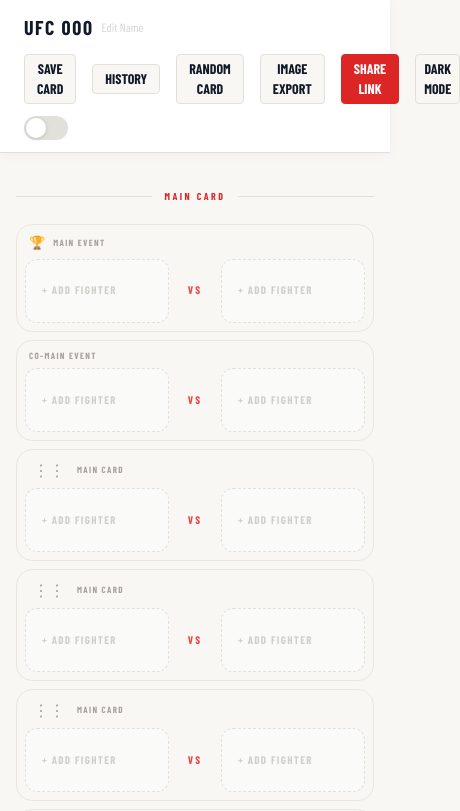
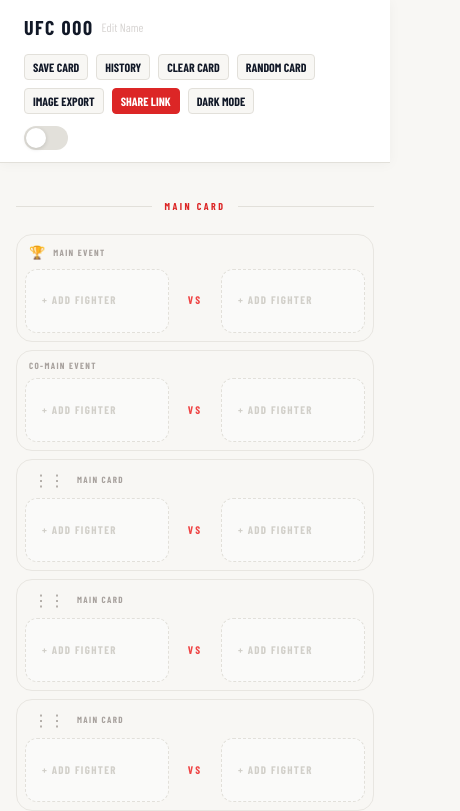
Before and after one commit to mariusmmj/ufcmaker, a React (Vite) app: page / in a window 390 px wide. Shown: the top 811 px of the page, 460 px wide, since content can reach past the window. Built offline with nearby package versions, Linux system fonts and the light colour scheme; a web font is replaced by a local one.

Commit message:
card clear function, champions stand out with gold colors

```diff
--- a/src/App.tsx
+++ b/src/App.tsx
@@ -4,6 +4,7 @@ import { FightRow } from './components/FightRow';
 import { FighterModal } from './components/FighterModal';
 import { FighterInfoModal } from './components/FighterInfoModal';
 import { SavedCardsModal } from './components/SavedCardsModal';
+import { SaveCardModal } from './components/SaveCardModal';
 import { CardStats } from './components/CardStats';
 import { useStore } from './store/useStore';
 import { encodeStateToUrl } from './utils/storage';
@@ -59,6 +60,8 @@ export default function App() {
     modal,
     infoModal,
     historyModalOpen,
+    saveModalOpen,
+    toastMessage,
     eventName,
     isDark,
     setEventName,
@@ -71,6 +74,7 @@ export default function App() {
     handleClear,
     toggleTitleFight,
     surpriseMe,
+    clearCard,
   } = useStore();
 
   const [editingName, setEditingName] = useState(false);
@@ -229,15 +233,10 @@ export default function App() {
         </span>
 
         {/* Templates and Theme Toggle */}
-        <div className="flex items-center gap-4">
+        <div className="flex flex-wrap items-center gap-2 md:gap-4">
           <button
-            onClick={() => {
-              const name = prompt('Enter card name:');
-                if (name) {
-                  useStore.getState().saveCurrentCard(name);
-                }
-              }}
-            className="text-sm px-3 py-1 rounded transition-colors font-bold uppercase"
+            onClick={() => useStore.getState().setSaveModalOpen(true)}
+            className="text-xs md:text-sm px-2 md:px-3 py-1 rounded transition-colors font-bold uppercase"
             style={{
               background: 'var(--bg-main)',
               color: 'var(--text-primary)',
@@ -249,7 +248,7 @@ export default function App() {
           </button>
           <button
             onClick={() => useStore.getState().setHistoryModalOpen(true)}
-            className="text-sm px-3 py-1 rounded transition-colors font-bold uppercase"
+            className="text-xs md:text-sm px-2 md:px-3 py-1 rounded transition-colors font-bold uppercase"
             style={{
               background: 'var(--bg-main)',
               color: 'var(--text-primary)',
@@ -260,8 +259,20 @@ export default function App() {
             History
           </button>
           <button
+            onClick={clearCard}
+            className="text-xs md:text-sm px-2 md:px-3 py-1 rounded transition-colors font-bold uppercase"
+            style={{
+              background: 'var(--bg-main)',
+              color: 'var(--text-primary)',
+              border: '1px solid var(--border-main)',
+              fontFamily: 'var(--font-condensed)',
+            }}
+          >
+            Clear Card
+          </button>
+          <button
             onClick={surpriseMe}
-            className="text-sm px-3 py-1 rounded transition-colors font-bold uppercase"
+            className="text-xs md:text-sm px-2 md:px-3 py-1 rounded transition-colors font-bold uppercase"
             style={{
               background: 'var(--bg-main)',
               color: 'var(--text-primary)',
@@ -273,7 +284,7 @@ export default function App() {
           </button>
           <button
             onClick={handleExport}
-            className="text-sm px-3 py-1 rounded transition-colors font-bold uppercase"
+            className="text-xs md:text-sm px-2 md:px-3 py-1 rounded transition-colors font-bold uppercase"
             style={{
               background: 'var(--bg-main)',
               color: 'var(--text-primary)',
@@ -284,7 +295,7 @@ export default function App() {
           </button>
           <button
             onClick={handleShare}
-            className="text-sm px-3 py-1 rounded transition-colors font-bold relative uppercase"
+            className="text-xs md:text-sm px-2 md:px-3 py-1 rounded transition-colors font-bold relative uppercase"
             style={{
               background: 'var(--accent-color)',
               color: '#fff',
@@ -295,7 +306,7 @@ export default function App() {
           </button>
           <button
             onClick={() => setIsDark(!isDark)}
-            className="text-sm px-2 py-1 rounded transition-colors font-bold uppercase"
+            className="text-xs md:text-sm px-2 md:px-3 py-1 rounded transition-colors font-bold uppercase"
             style={{
               background: 'var(--bg-main)',
               color: 'var(--text-primary)',
@@ -445,6 +456,22 @@ export default function App() {
       )}
 
       {historyModalOpen && <SavedCardsModal />}
+
+      {saveModalOpen && <SaveCardModal />}
+
+      {/* Toast Notification */}
+      {toastMessage && (
+        <div
+          className="fixed bottom-6 right-6 z-[100] px-6 py-3 rounded-xl shadow-2xl font-bold uppercase"
+          style={{
+            background: 'var(--accent-color)',
+            color: '#fff',
+            fontFamily: 'var(--font-condensed)'
+          }}
+        >
+          {toastMessage}
+        </div>
+      )}
     </div>
   );
 }
--- a/src/components/FightRow.tsx
+++ b/src/components/FightRow.tsx
@@ -67,20 +67,28 @@ const FighterCell: React.FC<CellProps> = ({
 
   const metaDir = 'flex-row';
 
+  const isChampion = fighter.rank?.includes('Champion');
+  const defaultBg = isChampion
+    ? 'linear-gradient(135deg, rgba(218, 165, 32, 0.25), rgba(218, 165, 32, 0.1))'
+    : 'var(--bg-card)';
+  const hoverBg = isChampion
+    ? 'linear-gradient(135deg, rgba(218, 165, 32, 0.35), rgba(218, 165, 32, 0.2))'
+    : 'var(--bg-card-hover)';
+
   return (
     <div
       onClick={onClick}
       className={`flex-1 min-w-0 w-full flex flex-col justify-center ${align} px-4 rounded-xl cursor-pointer transition-all relative group`}
       style={{
         minHeight: isTitleFight ? 96 : isMain ? 64 : 52,
-        background: 'var(--bg-card)',
-        border: '1px solid var(--border-card)',
+        background: defaultBg,
+        border: isChampion ? '1px solid rgba(218, 165, 32, 0.4)' : '1px solid var(--border-card)',
       }}
       onMouseEnter={(e) =>
-        (e.currentTarget.style.background = 'var(--bg-card-hover)')
+        (e.currentTarget.style.background = hoverBg)
       }
       onMouseLeave={(e) =>
-        (e.currentTarget.style.background = 'var(--bg-card)')
+        (e.currentTarget.style.background = defaultBg)
       }
     >
       {/* Clear button */}
@@ -129,7 +137,9 @@ const FighterCell: React.FC<CellProps> = ({
               className="w-12 h-12 sm:w-16 sm:h-16 md:w-20 md:h-20 lg:w-24 lg:h-24 object-cover rounded-md"
               style={{
                 boxShadow: '0 4px 6px -1px rgba(0, 0, 0, 0.1)',
-                backgroundColor: 'var(--bg-card-hover)',
+                background: isChampion
+                  ? 'linear-gradient(135deg, rgba(218, 165, 32, 0.25), rgba(218, 165, 32, 0.1))'
+                  : 'var(--bg-card-hover)',
               }}
             />
           </button>
@@ -168,8 +178,10 @@ const FighterCell: React.FC<CellProps> = ({
             style={{
               fontFamily: 'var(--font-body)',
               fontSize: 10,
-              color: 'var(--text-secondary)',
-              fontStyle: 'italic',
+              color: isChampion ? '#daa520' : 'var(--text-secondary)',
+              fontWeight: isChampion ? 800 : 400,
+              fontStyle: isChampion ? 'normal' : 'italic',
+              textTransform: isChampion ? 'uppercase' : 'none',
             }}
           >
             {fighter.rank}
--- a/src/components/FighterInfoModal.tsx
+++ b/src/components/FighterInfoModal.tsx
@@ -49,7 +49,9 @@ export const FighterInfoModal: React.FC<Props> = ({ fighter, onClose }) => {
         <div
           className="w-full md:w-1/2 relative flex items-end justify-center overflow-hidden"
           style={{
-            background: 'var(--bg-main)',
+            background: fighter.rank?.includes('Champion')
+              ? 'linear-gradient(135deg, rgba(218, 165, 32, 0.25), rgba(218, 165, 32, 0.1))'
+              : 'var(--bg-main)',
             minHeight: '300px',
           }}
         >
--- a/src/components/FighterModal.tsx
+++ b/src/components/FighterModal.tsx
@@ -366,19 +366,21 @@ export const FighterModal: React.FC<Props> = ({
                   bg: '#f9fafb',
                   border: '#e5e7eb',
                 };
+                const isChampion = f.rank?.includes('Champion');
+                const defaultBg = isChampion ? 'linear-gradient(135deg, rgba(218, 165, 32, 0.25), rgba(218, 165, 32, 0.1))' : 'transparent';
+                const hoverBg = isChampion ? 'linear-gradient(135deg, rgba(218, 165, 32, 0.35), rgba(218, 165, 32, 0.2))' : 'var(--bg-card-hover)';
+
                 return (
                   <div
                     key={i}
                     className="flex items-center gap-3 px-4 py-3 cursor-pointer transition-colors"
-                    style={{ borderBottom: '1px solid var(--border-main)' }}
+                    style={{
+                      borderBottom: '1px solid var(--border-main)',
+                      background: defaultBg
+                    }}
                     onClick={() => onSelect(f)}
-                    onMouseEnter={(e) =>
-                      (e.currentTarget.style.background =
-                        'var(--bg-card-hover)')
-                    }
-                    onMouseLeave={(e) =>
-                      (e.currentTarget.style.background = 'transparent')
-                    }
+                    onMouseEnter={(e) => (e.currentTarget.style.background = hoverBg)}
+                    onMouseLeave={(e) => (e.currentTarget.style.background = defaultBg)}
                   >
                     {/* Avatar */}
                     {f.image ? (
@@ -442,8 +444,10 @@ export const FighterModal: React.FC<Props> = ({
                             style={{
                               fontFamily: 'var(--font-body)',
                               fontSize: 10,
-                              color: 'var(--text-secondary)',
-                              fontStyle: 'italic',
+                              color: isChampion ? '#daa520' : 'var(--text-secondary)',
+                              fontWeight: isChampion ? 800 : 400,
+                              fontStyle: isChampion ? 'normal' : 'italic',
+                              textTransform: isChampion ? 'uppercase' : 'none',
                             }}
                           >
                             {f.rank}
--- a/src/store/useStore.ts
+++ b/src/store/useStore.ts
@@ -44,6 +44,7 @@ interface AppState {
   handleClear: (fightId: string, slot: FighterSlotKey) => void;
   toggleTitleFight: (fightId: string) => void;
   surpriseMe: () => void;
+  clearCard: () => void;
 }
 
 const urlState = decodeStateFromUrl();
@@ -187,6 +188,10 @@ export const useStore = create<AppState>((set, get) => ({
       fights: generateRandomCard(slots, allFighters as Fighter[], noRestrictions),
     });
   },
+
+  clearCard: () => {
+    set({ fights: initFights() });
+  },
 }));
 
 // Subscribe to store changes to save state automatically
```
